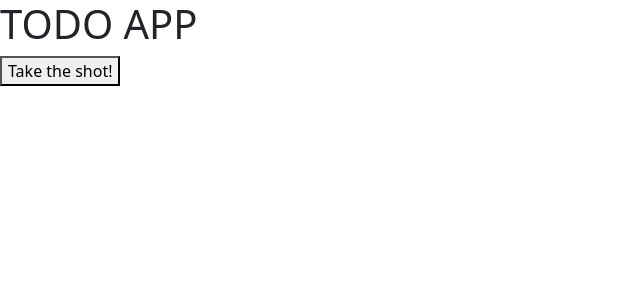
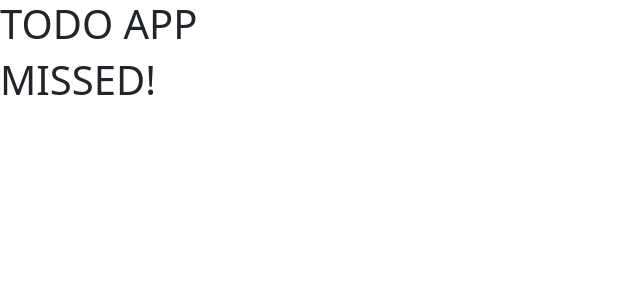
Before and after one commit to sschin002/to-do-app, a React (Create React App) app in the folder client/: page / in a window 1280 px wide. Shown: the top 300 px of the page, without its empty margins (0-640 px from the left). Built offline with nearby package versions, Linux system fonts and the light colour scheme.

Commit message:
props tested

```diff
--- a/client/src/App.js
+++ b/client/src/App.js
@@ -4,7 +4,7 @@
   return (
     <>
       <Title name="TODO APP" />
-      <Example />
+      <Example isGoal={false} />
     </>
   );
 }
--- a/client/src/components/Example.js
+++ b/client/src/components/Example.js
@@ -1,12 +1,16 @@
-function Example() {
-  const shoot = (a) => {
-    alert(a);
-  };
-  return (
-    <>
-      <button onClick={() => shoot("goal")}>Take the shot!</button>
-    </>
-  );
+function Example(props) {
+  const isGoal = props.isGoal;
+  if (isGoal) {
+    return <MadeGoal />;
+  }
+  return <MissedGoal />;
+}
+
+function MissedGoal() {
+  return <h1>MISSED!</h1>;
+}
+function MadeGoal() {
+  return <h1>GOAL!</h1>;
 }
 
 export default Example;
```
